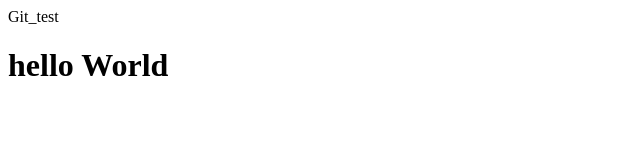
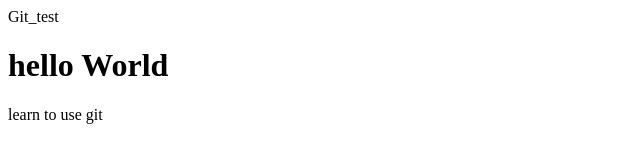
Before and after one commit to kash-webdev21/Learning_Git, a plain HTML site: page index.html in a window 1280 px wide. Shown: the whole page, without its empty margins (0-640 px from the left). Drawn offline with Linux system fonts and the light colour scheme.

Commit message:
Learnt_Git

```diff
--- a/index.html
+++ b/index.html
@@ -11,6 +11,7 @@
 </title>
 <body>
     <h1>hello World</h1>
+    <p> learn to use git</p>
 </body>
 
 </html>
```
